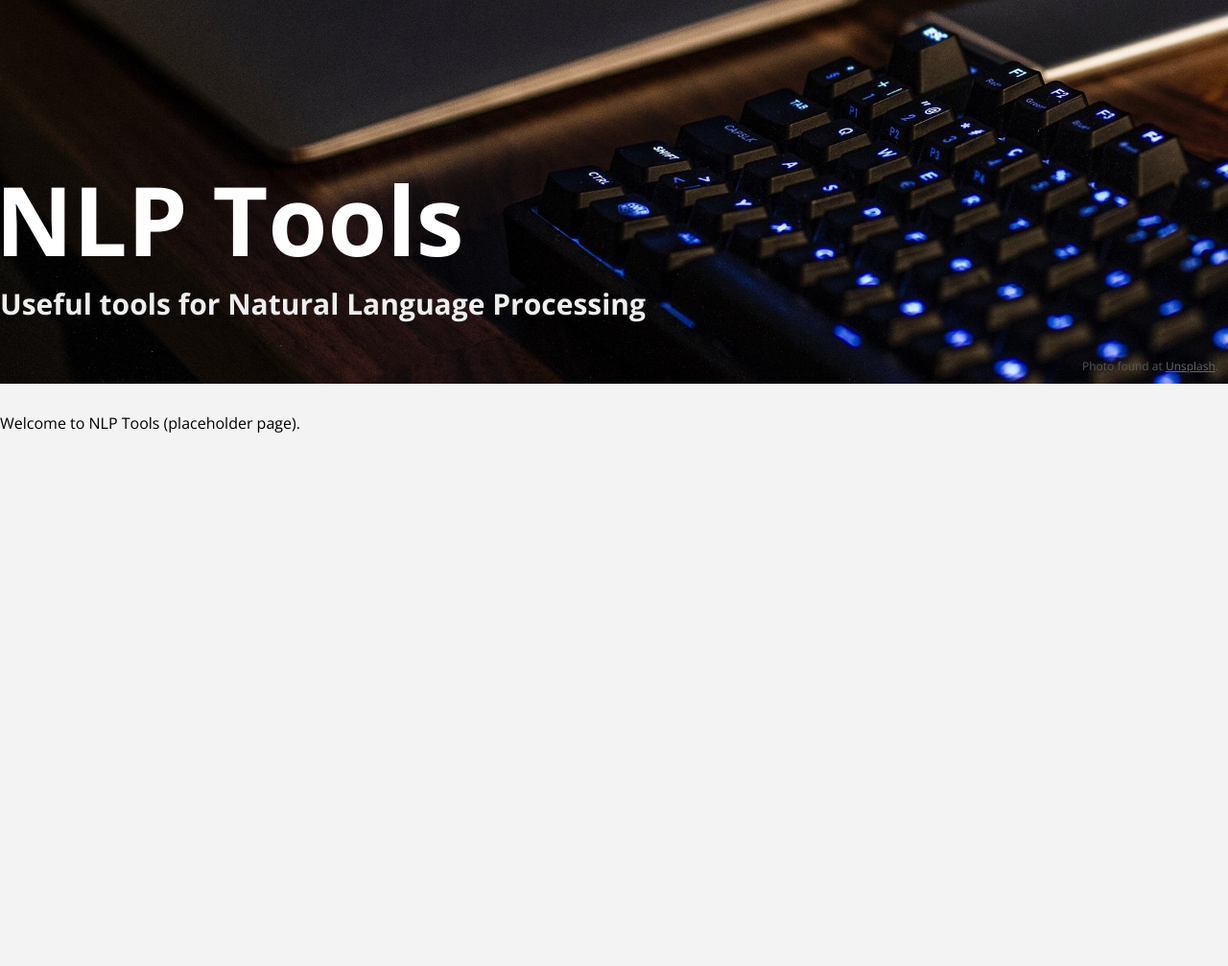
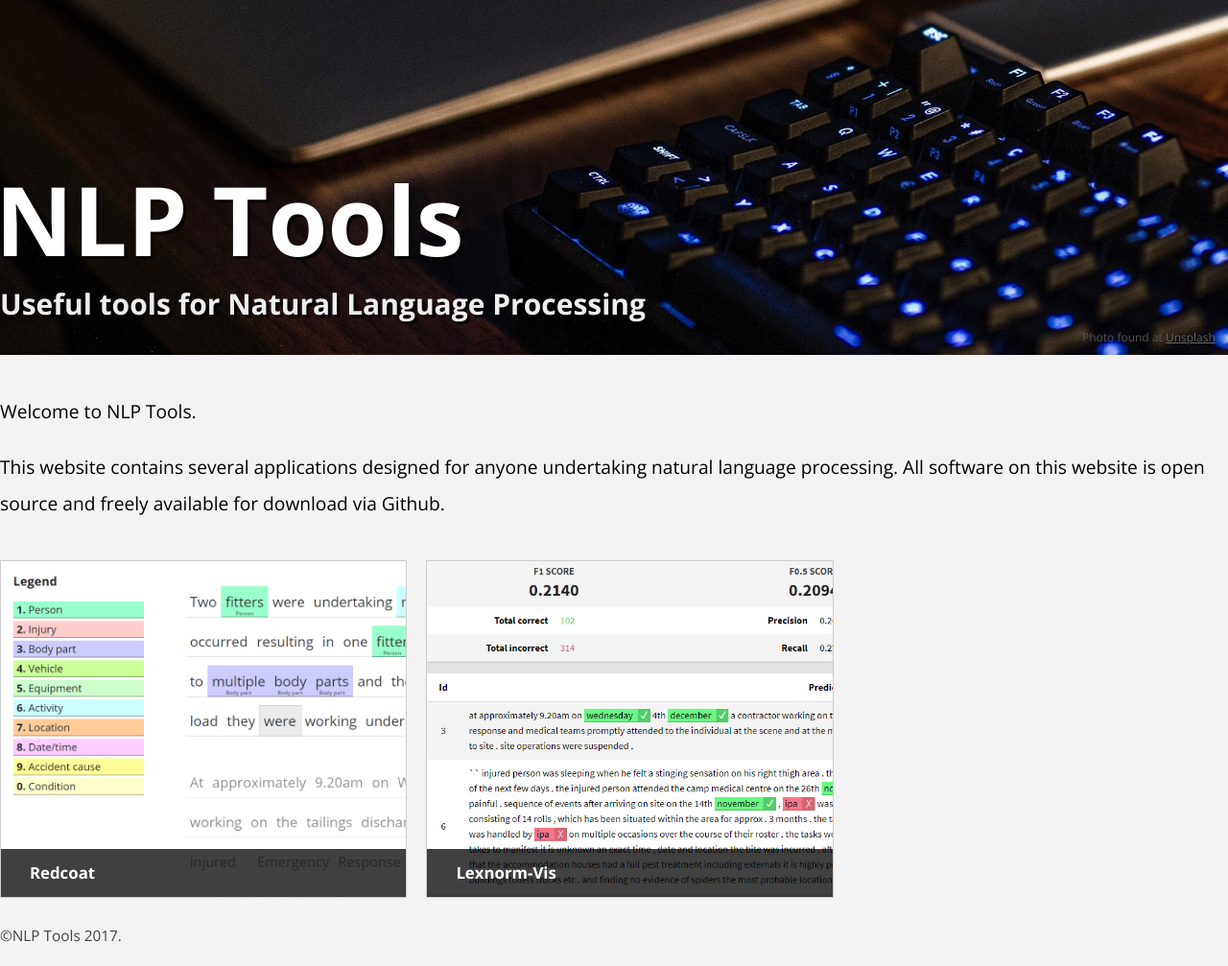
Before and after one commit to nlp-tools/nlp-tools.github.io, a plain HTML site: page index.html in a window 1280 px wide. Shown: the whole page at 96% size. Before the commit the page ends 800 px from the top, so only its background shows below. Drawn offline with nearby package versions, Linux system fonts and the light colour scheme.

Commit message:
updated homepage

```diff
--- a/index.html
+++ b/index.html
@@ -10,12 +10,16 @@
 				font-family: "Open Sans", sans-serif;
 				background: #f3f3f3;
 			}
+			p {
+				line-height: 200%;
+				font-size: 1.2em;
+			}
 			#splash {
 				position: relative;
-				height: 400px;
+				height: 370px;
 				width: 100%;
 				overflow: hidden;
-				margin-bottom: 30px;
+
 				background-image: url("public/images/splash3.jpg");
 				background-size: cover;
 			}
@@ -39,12 +43,12 @@
 			}
 
 			#splash h1, #splash h2 {
-				left: 0;
 				color: white;
 				font-size: 100px;
 				z-index: 10;
 				width: 100%;
 				margin: 0 auto;
+				position: relative;
 			}
 			#splash h1 {
 				margin-top: 160px;
@@ -63,6 +67,11 @@
 				color: #000;
 				width: 100%;
 				z-index: -1;
+				opacity: 0.7;
+			}
+			#splash:after {
+				box-shadow: 0 -4px 4px 2px rgb(0, 0, 0, 0.7);
+				content: " ";
 			}
 			nav#navbar {
 				height: 60px;
@@ -89,6 +98,71 @@
 				margin: 0 auto;
 			}
 
+
+
+
+			.links .link {
+				display: inline-block;
+				width: 33%;
+				height: 350px;
+				position: relative;
+				margin-right: 20px;
+				font-size: 0.7em;
+				overflow: hidden;
+				border: 1px solid #ccc;
+			}
+			.links .link h2 {
+
+			}
+			.links .link .content {
+				color: white;
+				position: absolute;
+				bottom: 0px;
+
+				left: 0;
+				padding: 0 30px;
+				box-sizing: border-box;
+				background: rgba(0, 0, 0, 0.75);
+
+
+
+			}
+			.links .link .content p {
+				overflow: hidden;
+				height: 0;
+				margin-bottom: 0;
+
+			}
+			.links .link .bg {
+				background-size: cover;
+				height: 100%;
+				-moz-transition: transform 0.2s ease;
+				-webkit-transition: transform 0.2s ease;
+				transition: transform 0.2s ease;
+				image-rendering: -webkit-optimize-contrast;
+
+			}
+			.links .link:hover .bg {
+				transform: scale(1.05);
+			}
+			.links .link:hover .content p {
+				height: auto;
+				margin-bottom: 15px;
+
+			}
+			.links .learn-more {
+				text-decoration: underline;
+			}
+
+			footer {
+				font-size: 0.8em;
+				margin-top: 20px;
+				color: #444;
+			}
+			.pad {
+				margin: 40px 0;
+			}
+
 		</style>
 	</head>
 	<body>
@@ -107,8 +181,36 @@
 		</div>
 		<main>
 			<div class="container">
-				<p>Welcome to NLP Tools (placeholder page).</p>
+				<div class="pad">
+					<p>Welcome to NLP Tools.</p>
+					<p>This website contains several applications designed for anyone undertaking natural language processing. All software on this website is open source and freely available for download via Github.</p>
+				</div>
+
+				<div class="links">
+
+					<a href="redcoat"><div class="link">
+						<div class="bg" style="background-image: url('public/images/redcoat.png')"></div>
+						<div class="content">
+							<h2>Redcoat</h2>
+							<p>Redcoat is a collaborative annotation tool for labelling entity recognition data. Its keyboard-based interface allows for extremely rapid annotation.
+							<br/><span class="learn-more">Learn more</span></p>
+						</div>
+					</div></a><!--
+					--><a href="redcoat"><div class="link">
+						<div class="bg" style="background-image: url('public/images/lexnorm-vis.png')"></div>
+						<div class="content">
+							<h2>Lexnorm-Vis</h2>
+							<p>Lexnorm-Vis is a simple web-based platform that visualises the results of lexical normalisation tasks.
+							<br/><span class="learn-more">Learn more</span></p>
+						</div>
+					</div></a>
+				</div>
 			</div>
 		</main>
+		<footer>
+			<div class="container">
+				<p>&copy;NLP Tools 2017.</p>
+			</div>
+		</footer>
 	</body>
 </html>
```
Also changed, not shown: public/images/lexnorm-vis.png (added), public/images/redcoat.png (added).
